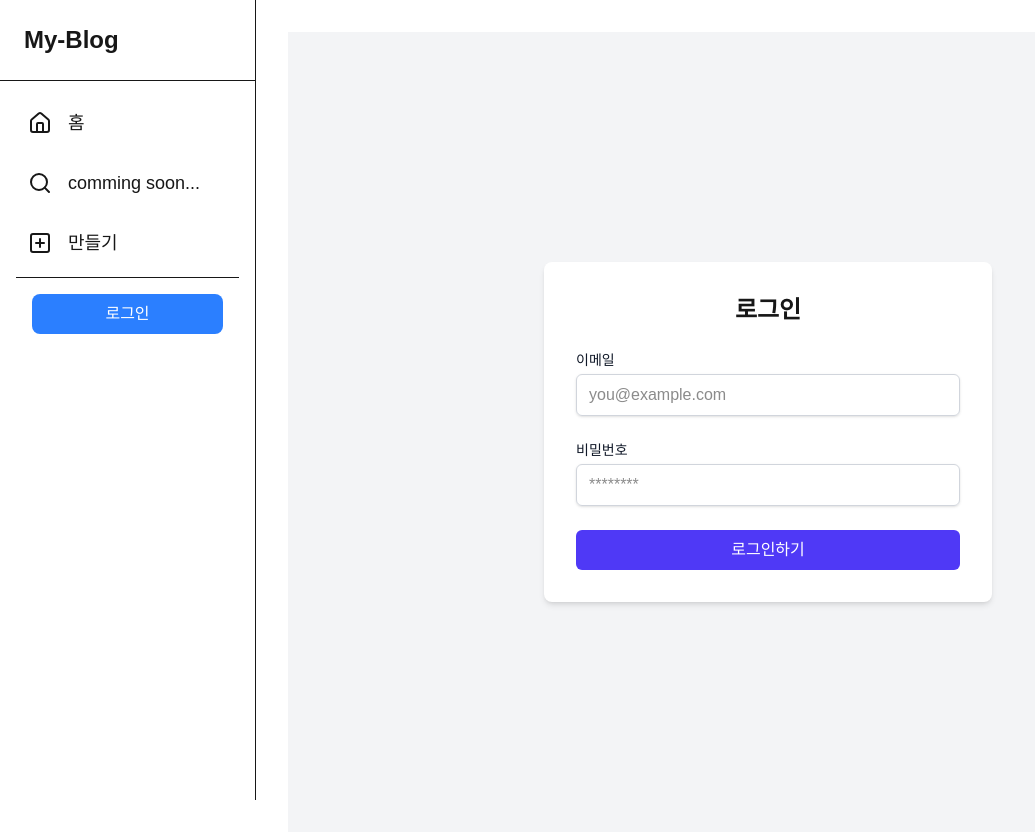
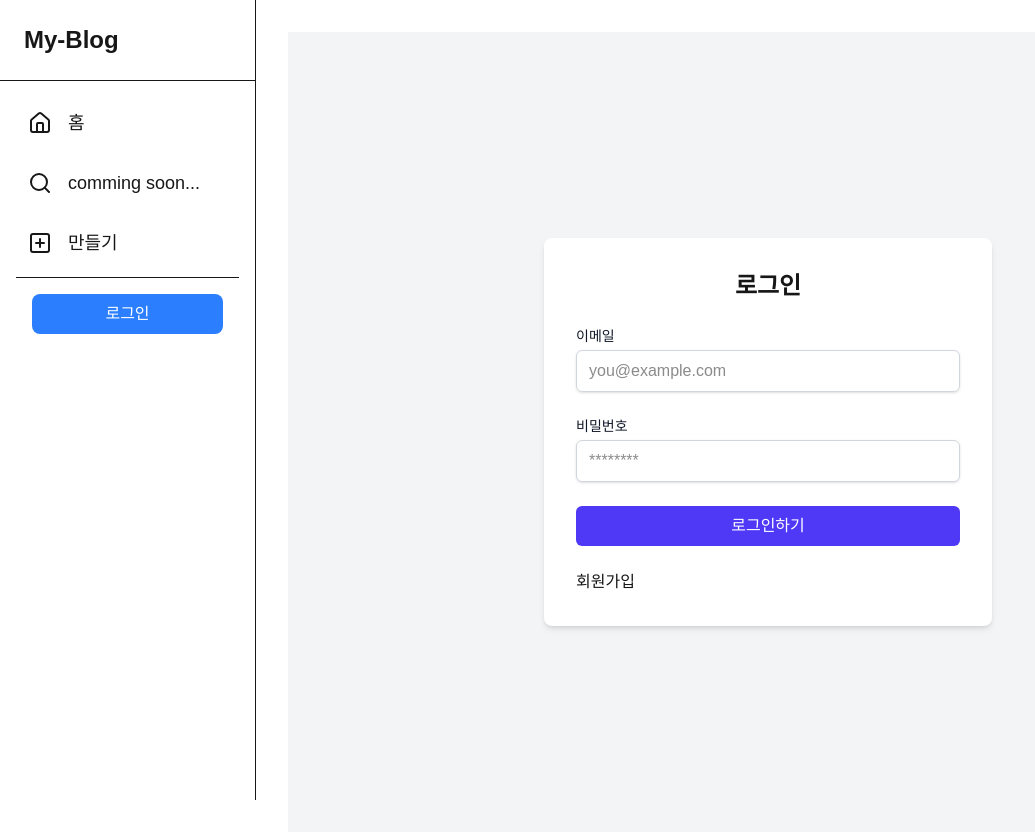
Before and after one commit to yunAid01/my-blog-project, a Next.js app in the folder apps/my-blog-frontend-ver2/: page /login in a window 1280 px wide. Shown: the top 838 px of the page, without its empty margins (0-1035 px from the left). Built offline with nearby package versions, Linux system fonts and the light colour scheme; no server answers.

Commit message:
register button

```diff
--- a/apps/my-blog-frontend-ver2/src/app/login/page.tsx
+++ b/apps/my-blog-frontend-ver2/src/app/login/page.tsx
@@ -85,6 +85,10 @@ export default function LoginPage() {
                             로그인하기
                         </button>
                     </form>
+
+                    <button onClick={() => router.push('/register')}>
+                        회원가입
+                    </button>
                 </div>
             </div>
         </>
```
